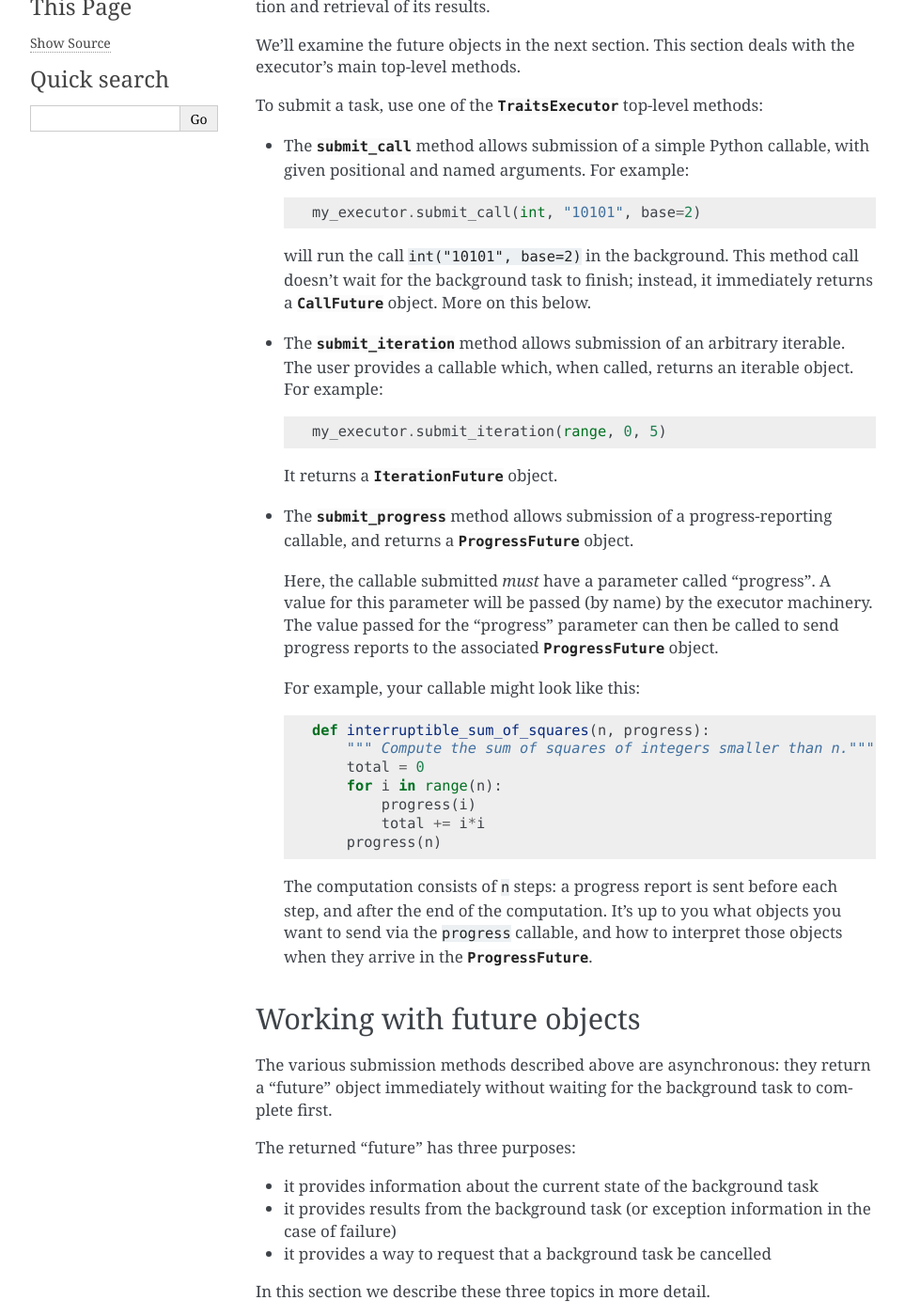
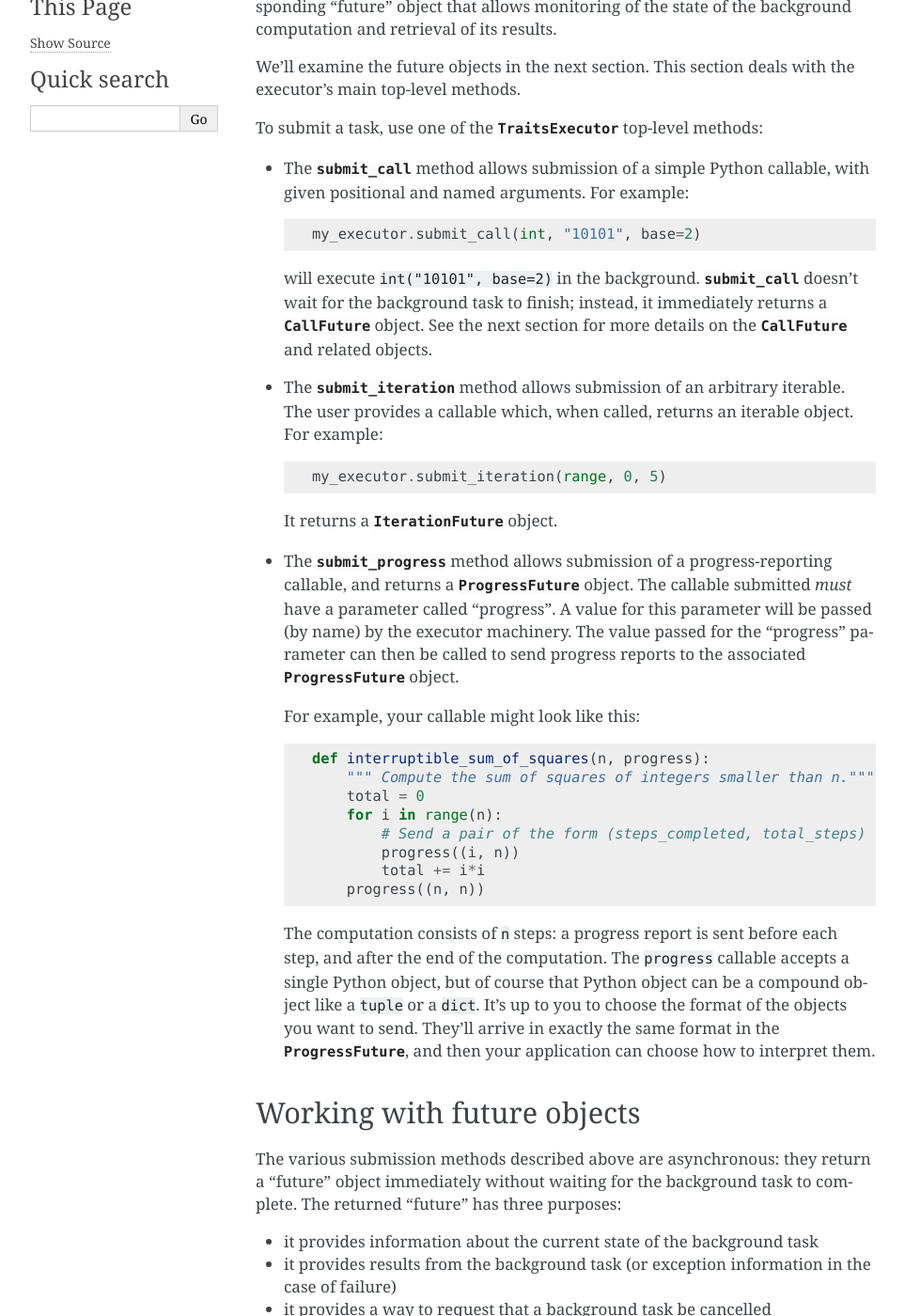
Before and after one commit to enthought/traits-futures, a Sphinx documentation site: the page built from docs/source/guide/intro.rst, in a window 1280 px wide and 1400 px high, scrolled down 346 px. Shown: the whole window at 94% size, without its empty margins (148-1111 px from the left). Built offline with Sphinx 7.4.7, drawn with Linux system fonts in a browser that asks for light colours; some of the changed text lies outside the part shown.

Commit message:
Pre-release cleanup.

```diff
--- a/docs/source/api/traits_futures.qt.rst
+++ b/docs/source/api/traits_futures.qt.rst
@@ -1,17 +1,11 @@
 traits\_futures\.qt package
 ===========================
-
-Submodules
-----------
 
 .. toctree::
 
    traits_futures.qt.init
    traits_futures.qt.message_router
 
-Module contents
----------------
-
 .. automodule:: traits_futures.qt
     :members:
     :undoc-members:
--- a/docs/source/guide/intro.rst
+++ b/docs/source/guide/intro.rst
@@ -1,16 +1,16 @@
 User guide
 ==========
 
-Here we'll introduce the main players in the |traits_futures| package. All
-classes and data mentioned here can be imported from the ``traits_futures.api``
-module.
+In this guide we'll introduce the key players in the |traits_futures|
+package. All classes and data items mentioned here can be imported directly
+from the |traits_futures.api| module.
 
 Submitting background tasks
 ---------------------------
 
-The |TraitsExecutor| is the main point-of-entry to |traits_futures|. Its job is
-to accept one or more task submissions. For each task submitted, it submits the
-computation to run in the background in a thread pool, and returns a
+The |TraitsExecutor| is the main point of entry to |traits_futures|. Its job is
+to accept one or more task submissions. For each task submitted, it sends the
+computation to run in the background on a thread pool worker, and returns a
 corresponding "future" object that allows monitoring of the state of the
 background computation and retrieval of its results.
 
@@ -24,9 +24,10 @@ To submit a task, use one of the |TraitsExecutor| top-level methods:
 
     my_executor.submit_call(int, "10101", base=2)
 
-  will run the call ``int("10101", base=2)`` in the background. This method
-  call doesn't wait for the background task to finish; instead, it immediately
-  returns a |CallFuture| object. More on this below.
+  will execute ``int("10101", base=2)`` in the background. |submit_call|
+  doesn't wait for the background task to finish; instead, it immediately
+  returns a |CallFuture| object. See the next section for more details on
+  the |CallFuture| and related objects.
 
 - The |submit_iteration| method allows submission of an arbitrary iterable. The
   user provides a callable which, when called, returns an iterable object. For
@@ -37,12 +38,11 @@ To submit a task, use one of the |TraitsExecutor| top-level methods:
   It returns a |IterationFuture| object.
 
 - The |submit_progress| method allows submission of a progress-reporting
-  callable, and returns a |ProgressFuture| object.
-
-  Here, the callable submitted *must* have a parameter called "progress".
-  A value for this parameter will be passed (by name) by the executor
-  machinery. The value passed for the "progress" parameter can then be
-  called to send progress reports to the associated |ProgressFuture| object.
+  callable, and returns a |ProgressFuture| object. The callable submitted
+  *must* have a parameter called "progress".  A value for this parameter will
+  be passed (by name) by the executor machinery. The value passed for the
+  "progress" parameter can then be called to send progress reports to the
+  associated |ProgressFuture| object.
 
   For example, your callable might look like this::
 
@@ -50,24 +50,26 @@ To submit a task, use one of the |TraitsExecutor| top-level methods:
         """ Compute the sum of squares of integers smaller than n."""
         total = 0
         for i in range(n):
-            progress(i)
+            # Send a pair of the form (steps_completed, total_steps)
+            progress((i, n))
             total += i*i
-        progress(n)
+        progress((n, n))
 
-  The computation consists of ``n`` steps: a progress report is sent
-  before each step, and after the end of the computation. It's up to
-  you what objects you want to send via the ``progress`` callable, and
-  how to interpret those objects when they arrive in the |ProgressFuture|.
+  The computation consists of ``n`` steps: a progress report is sent before
+  each step, and after the end of the computation. The ``progress`` callable
+  accepts a single Python object, but of course that Python object can be a
+  compound object like a ``tuple`` or a ``dict``. It's up to you to choose the
+  format of the objects you want to send. They'll arrive in exactly the same
+  format in the |ProgressFuture|, and then your application can choose how to
+  interpret them.
 
 
 Working with future objects
 ---------------------------
 
 The various submission methods described above are asynchronous: they return a
-"future" object immediately without waiting for the background task to complete
-first.
-
-The returned "future" has three purposes:
+"future" object immediately without waiting for the background task to
+complete. The returned "future" has three purposes:
 
 - it provides information about the current state of the background task
 - it provides results from the background task (or exception information in the
@@ -150,7 +152,8 @@ the background task was cancelled, or failed with an exception, as well
 as the cases where the task is still executing or has yet to start running.
 
 A |ProgressFuture| object also receives progress information send by the
-background task via its ``progress`` event trait::
+background task via its ``progress`` event trait. You might use that
+trait like this::
 
     @on_trait_change('future:progress')
     def _report_progress(self, progress_info):
@@ -166,7 +169,7 @@ results. For example::
     @on_trait_change('future:result')
     def _record_result(self, result):
         self.results.append(result)
-        self._update_plot_data()
+        self.update_plot_data()
 
 If a background task fails with an exception, then the corresponding
 future ``future`` eventually reaches |FAILED| state. In that case,
@@ -246,10 +247,11 @@ Using a shared thread pool
 --------------------------
 
 By default, the |TraitsExecutor| creates its own thread pool, and shuts that
-thread pool down when its ``stop`` method is called. In a large multithreaded
+thread pool down when its |stop| method is called. In a large multithreaded
 application, you might want to use a shared thread pool for multiple different
 application components. In that case, you can instantiate the |TraitsExecutor|
-with an existing thread pool::
+with an existing thread pool, which should be an instance of
+``concurrent.futures.ThreadPoolExecutor``::
 
     thread_pool = concurrent.futures.ThreadPoolExecutor(max_workers=24)
     executor = TraitsExecutor(thread_pool=thread_pool)
@@ -277,6 +280,8 @@ needed.
 .. |IterationFuture| replace:: :class:`~traits_futures.background_iteration.IterationFuture`
 .. |ProgressFuture| replace:: :class:`~traits_futures.background_progress.ProgressFuture`
 
+.. |cancel| replace:: :class:`~traits_futures.background_call.CallFuture.cancel`
+
 .. |FutureState| replace:: :data:`~traits_futures.future_states.FutureState`
 .. |WAITING| replace:: :data:`~traits_futures.future_states.WAITING`
 .. |EXECUTING| replace:: :data:`~traits_futures.future_states.EXECUTING`
--- a/setup.py
+++ b/setup.py
@@ -27,7 +27,7 @@ if sys.version_info < (3,):
 
 
 setup(
-    name="traits-futures",
+    name="traits_futures",
     version=version,
     author="Enthought",
     description="Patterns for reactive background tasks",
--- a/traits_futures/version.py
+++ b/traits_futures/version.py
@@ -1,3 +1,6 @@
+"""
+Version information for the traits_futures package.
+"""
 from __future__ import absolute_import, print_function, unicode_literals
 
 #: Version of the traits_futures package, as a string.
```
Also changed, not shown: other parts of docs/source/guide/intro.rst (+21 -22 lines), README.rst (+5 -5 lines), docs/source/api/traits_futures.api.rst (added, +7 -0 lines), docs/source/api/traits_futures.rst (+2 -13 lines), docs/source/index.rst (+23 -15 lines), 6 other files.
